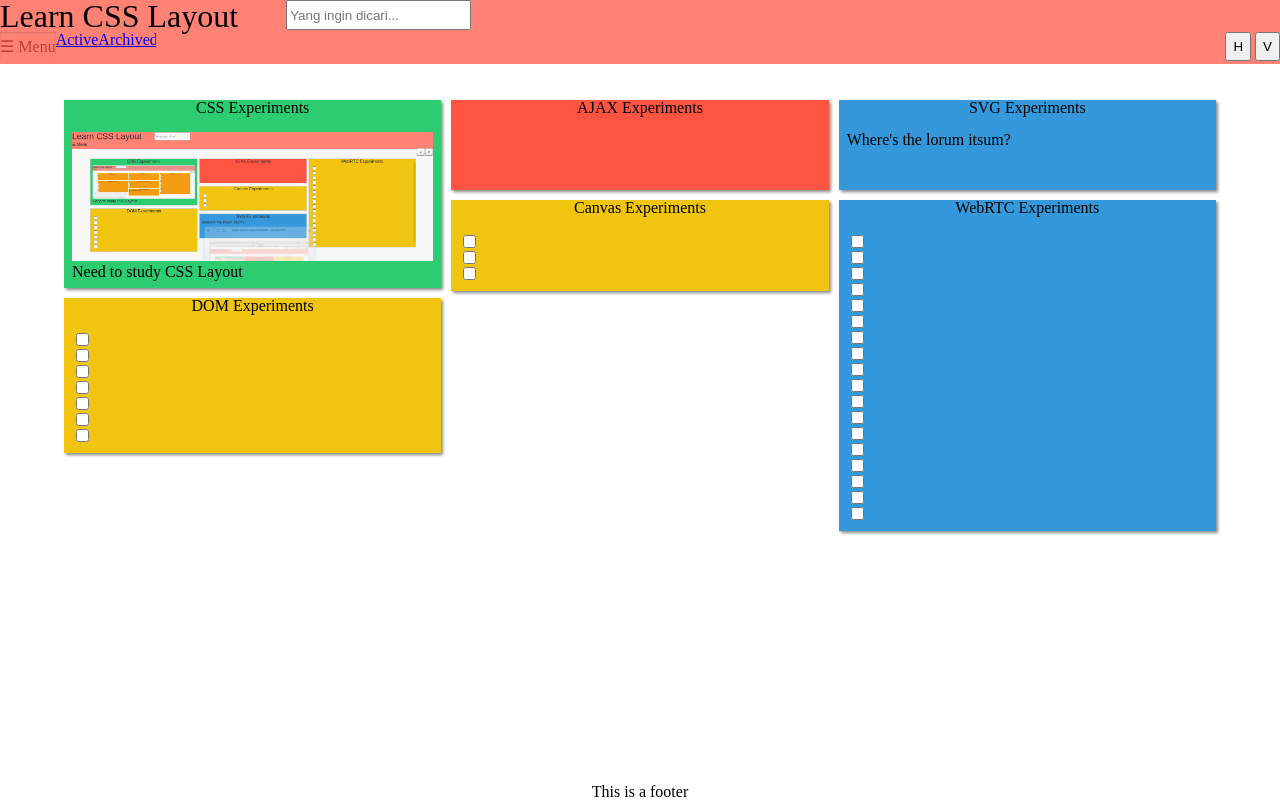
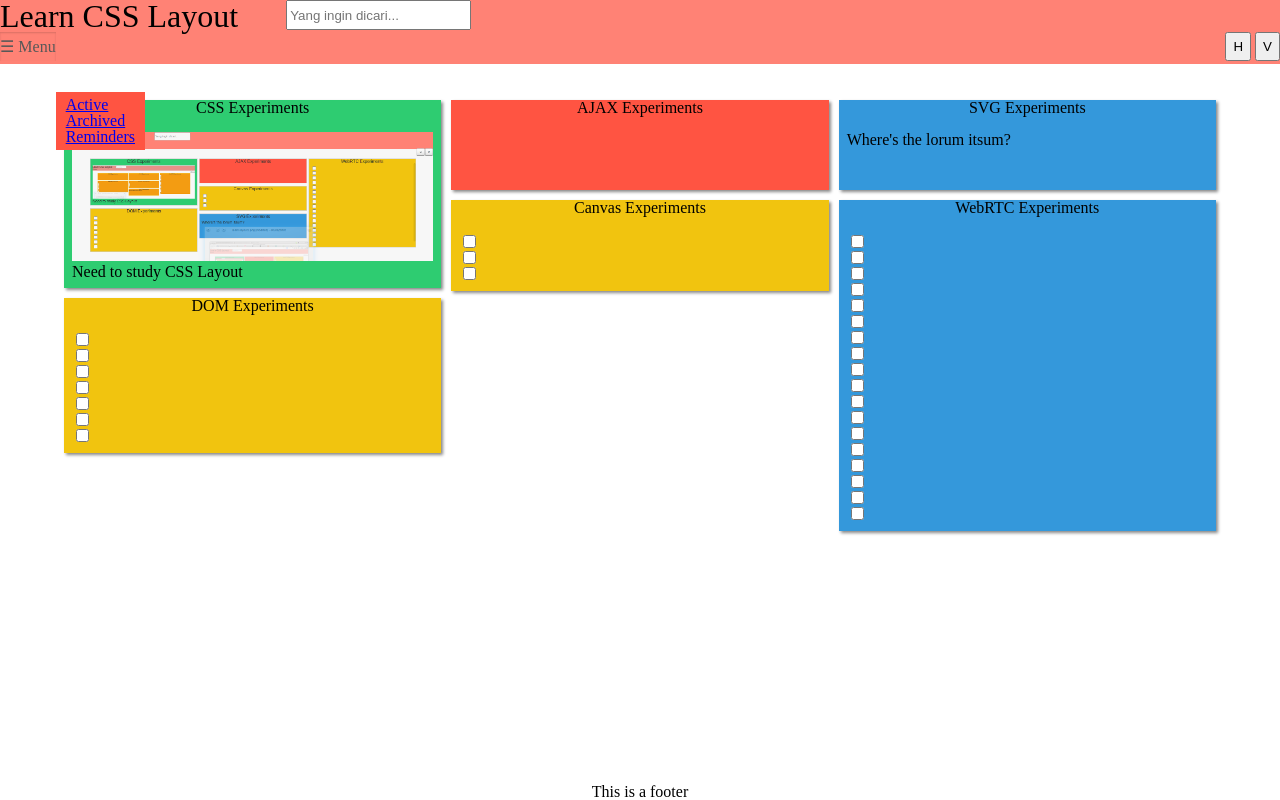
Before and after one commit to keripix/learn-css-layout, a website: page jade/index.jade in a window 1280 px wide. Both pictures are taken after a click on the label "☰ Menu". Drawn offline with nearby package versions, Linux system fonts and the light colour scheme; files that its build step writes are made by us from their sources; files whose address does not match are found by name.

Commit message:
add shape to the category navigation

```diff
--- a/jade/index.jade
+++ b/jade/index.jade
@@ -10,7 +10,7 @@ html
       section.l-group
         h1.title-main Learn CSS Layout
         input.search-input(type='text', placeholder='Yang ingin dicari...')
-      section.l-group
+      section.l-group.top-navigation
         // TODO still incorrect
         input#toggle.toggle-input.l-left(type='checkbox')
         label.toggle-label.l-left(for='toggle') ☰ Menu
--- a/less/modules.less
+++ b/less/modules.less
@@ -22,17 +22,28 @@
     height: 24px;
 }
 
+/**
+ * TOP NAVIGATION
+ */
+
+.top-navigation {
+    position: relative;
+    left: 0;
+}
+
 input.toggle-input {
     display: none;
 
     &:checked + .toggle-label {
         box-shadow: inset 0 1px 2px rgba(0, 0, 0, 0.15);
-        color: #C24032;
+        color: lighten(@black-color, 15%);
     }
 
     &:checked ~ .category-navigation {
-        max-height: 500px;
-        max-width: 100px;
+        height: 100%;
+        max-width: 200px;
+
+        padding: 5px 10px;
     }
 }
 
@@ -42,17 +53,29 @@ label.toggle-label {
     line-height: 29px;
 
     &:hover {
-        color: #E74C3C;
+        color: lighten(@black-color, 20%);
     }
 }
 
 .category-navigation {
+    position: relative;
+    top: 60px;
+    left: 0;
+
+    background-color: @red-color;
+
     overflow: hidden;
+
     z-index: 10;
-    max-height: 0;
+
     max-width: 0;
+    padding: 0;
 
     transition: all .2s linear;
+
+    a {
+        display: block;
+    }
 }
 
 .orientation-button {
--- a/less/variable.less
+++ b/less/variable.less
@@ -1,3 +1,4 @@
+@black-color: #323232;
 @yellow-color: #F1C40F;
 @blue-color: #3498DB;
 @red-color: #FF5442;
```
Also changed, not shown: css/modules.css, css/style.css, index.html.
